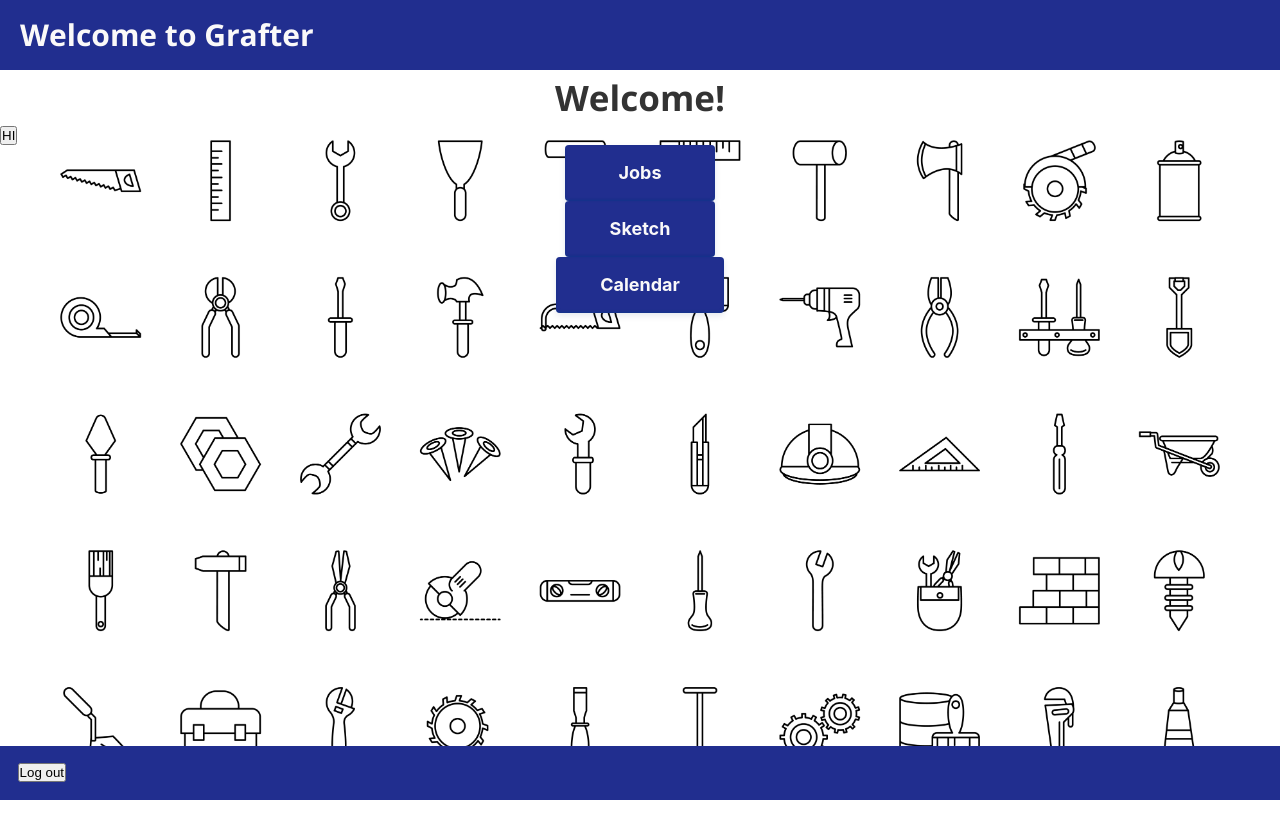
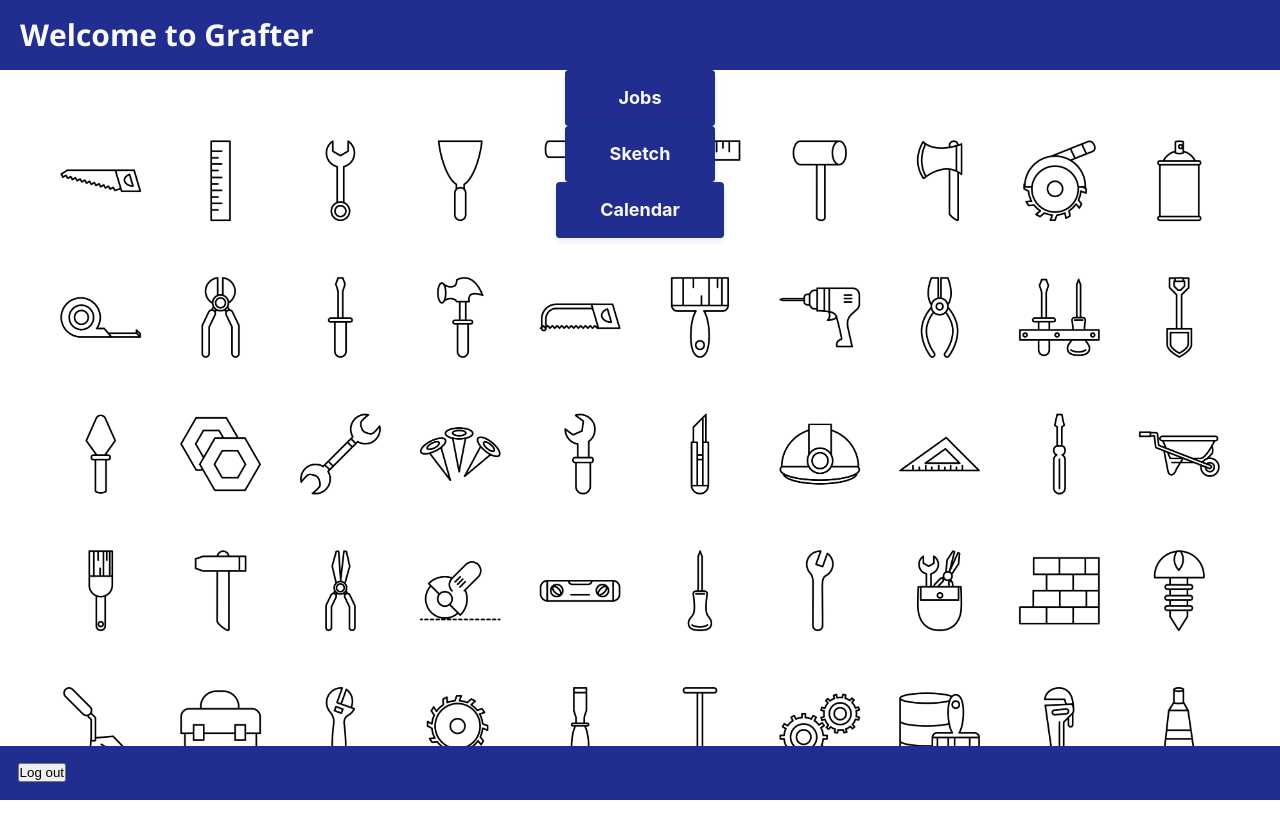
Before and after one commit to nealoverton/grafter-web-app, a React (Create React App) app: page / in a window 1280 px wide. Shown: the top 838 px of the page. Built offline with nearby package versions, Linux system fonts and the light colour scheme; no server answers.

Commit message:
have added getJobs function

```diff
--- a/src/pages/Home.js
+++ b/src/pages/Home.js
@@ -2,22 +2,14 @@ import { useState } from 'react';
 import { useNavigate } from 'react-router';
 import { Link } from 'react-router-dom';
 import { useAuth } from '../contexts/AuthContext';
-import { databaseService } from '../services/firestore';
 
 import './HomeStyle.css';
 
 const Home = function () {
   const [error, setError] = useState('');
-  const { logout, currentUser } = useAuth();
+  const { logout } = useAuth();
 
   const navigate = useNavigate();
-
-  const addJob = () => {
-    const { uid } = currentUser;
-    databaseService.getJobs(uid).then((data) => {
-      console.log(data);
-    });
-  };
 
   const handleLogout = async () => {
     setError('');
@@ -32,10 +24,6 @@ const Home = function () {
 
   return (
     <div className="container">
-      <h1 className="Header">Welcome!</h1>
-      <button type="button" onClick={addJob}>
-        HI
-      </button>
       {error && <h1>{error}</h1>}
       <div className="homePage__buttons">
         <Link to="/jobs">
--- a/src/pages/Signup.js
+++ b/src/pages/Signup.js
@@ -1,7 +1,7 @@
 import { useRef, useState } from 'react';
 import { useNavigate, Link } from 'react-router-dom';
 import { useAuth } from '../contexts/AuthContext';
-import { databaseService } from '../services/firestore';
+import databaseService from '../services/firestore';
 
 const Signup = function () {
   const emailRef = useRef();
--- a/src/services/firestore.js
+++ b/src/services/firestore.js
@@ -1,27 +1,41 @@
-import { doc, setDoc, collection, addDoc, getDoc } from 'firebase/firestore';
+import { doc, setDoc, collection, addDoc, getDocs } from 'firebase/firestore';
 import { fireStoreDB } from './firebase';
-
-//const usersRef = collection(fireStoreDB, 'users');
 
 const addUser = async (newuid, name = 'test name', company = 'test company') => {
   const newUserRef = doc(fireStoreDB, 'users', newuid);
   await setDoc(newUserRef, { name, company, uid: newuid });
 };
 
-const addJob = async (uid, name = 'testJob', estimate = 0) => {
+const addJob = async (
+  uid,
+  name = 'testJob',
+  address = '123 fake street',
+  estimate = 0,
+  estimateEndDate = '',
+  isLive = true,
+  jobNotes = 'blah'
+) => {
   // get current user file
   const userRef = collection(fireStoreDB, 'users', uid, 'jobs');
-  return await addDoc(userRef, { name, estimate });
+  return await addDoc(userRef, { name, address, estimate, estimateEndDate, isLive, jobNotes });
 };
 
 const getJobs = async (uid) => {
-  const jobSnapshot = await getDoc(doc(fireStoreDB, 'users', uid));
-  console.log(jobSnapshot.data());
+  const userRef = doc(fireStoreDB, 'users', uid);
+  const jobsSnapshot = await getDocs(collection(userRef, 'jobs'));
+  const jobs = [];
+
+  // iterates through snapshot and pushes job data
+  jobsSnapshot.forEach((job) => {
+    jobs.push({ id: job.id, ...job.data() });
+  });
+  return jobs;
 };
 
-// eslint-disable-next-line import/prefer-default-export
-export const databaseService = {
+const databaseService = {
   addUser,
   addJob,
   getJobs
 };
+
+export default databaseService;
```
